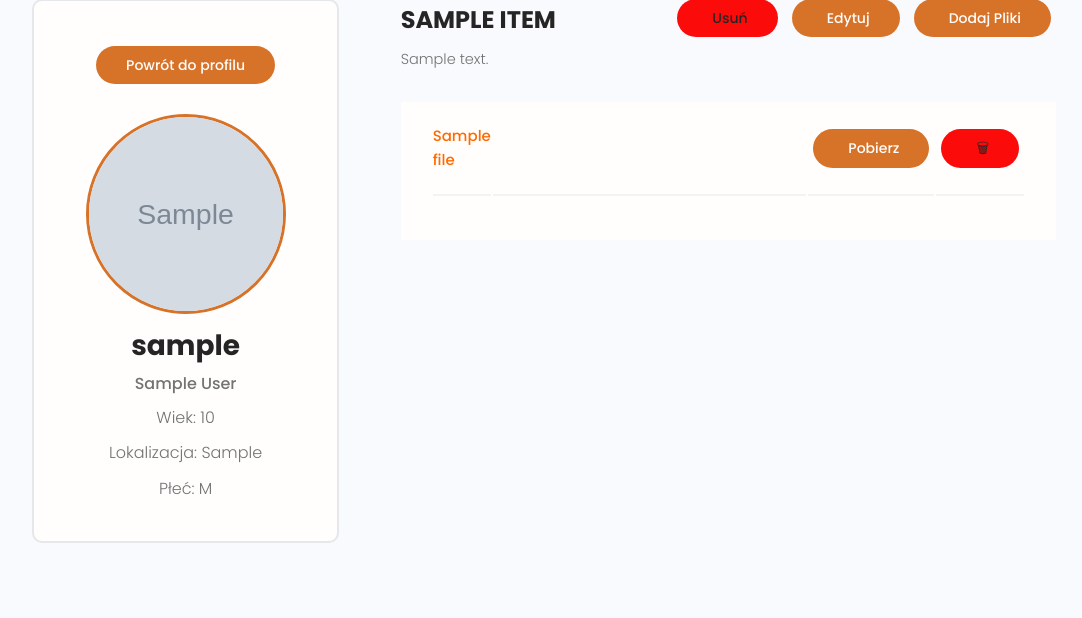
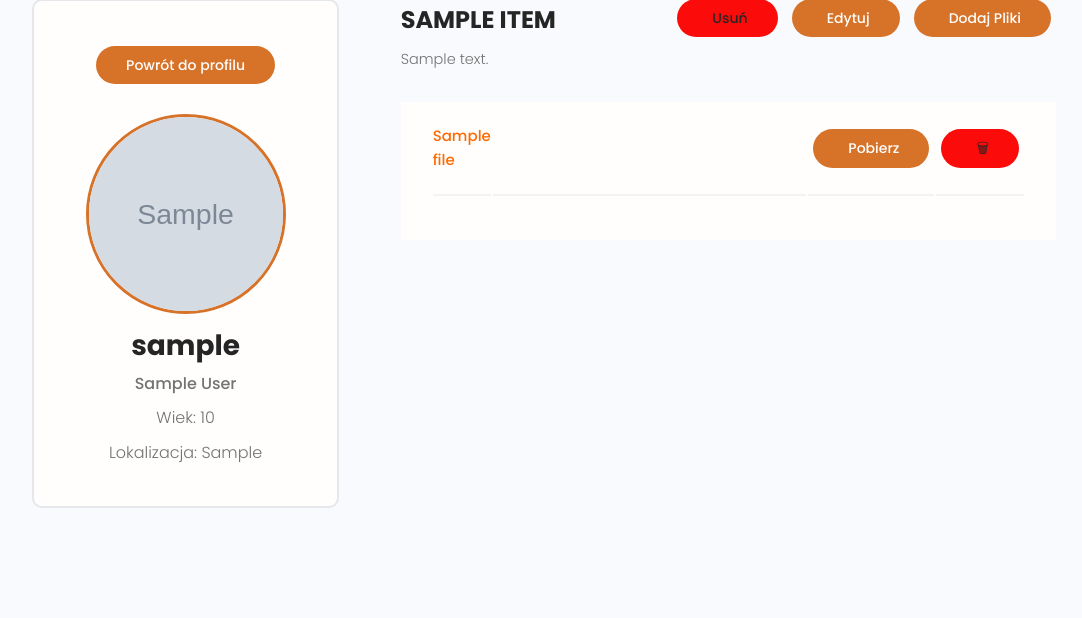
Before and after one commit to maresyp/DockerNote, a Django app: page /display_project/00000000-0000-0000-0000-000000000001/ in a window 1280 px wide. Shown: the part 112-730 px from the top of the page, without its empty margins (96-1178 px from the left). Run offline with Django 4.2, Linux system fonts and the light colour scheme; a user stored in the database is signed in; tables that the repository leaves empty hold one stand-in row (values such as "Sample post"); grey boxes marked "Sample" are stand-in pictures; a database or web service that is not in the repository returns one stand-in record (values such as "Sample title"); data that the repository does not hold is empty; some libraries are stand-ins or nearby versions.

Commit message:
remove gender from project view in profile

```diff
--- a/dockernote_web/projects/templates/projects/display_project.html
+++ b/dockernote_web/projects/templates/projects/display_project.html
@@ -20,10 +20,6 @@
 
             {% if user.profile.city %}
             <p class="dev__location">Lokalizacja: {{user.profile.city}}</p>
-            {% endif %}
-
-            {% if user.profile.gender %}
-            <p class="dev__location">Płeć: {{user.profile.gender}}</p>
             {% endif %}
 
           </div>
```
